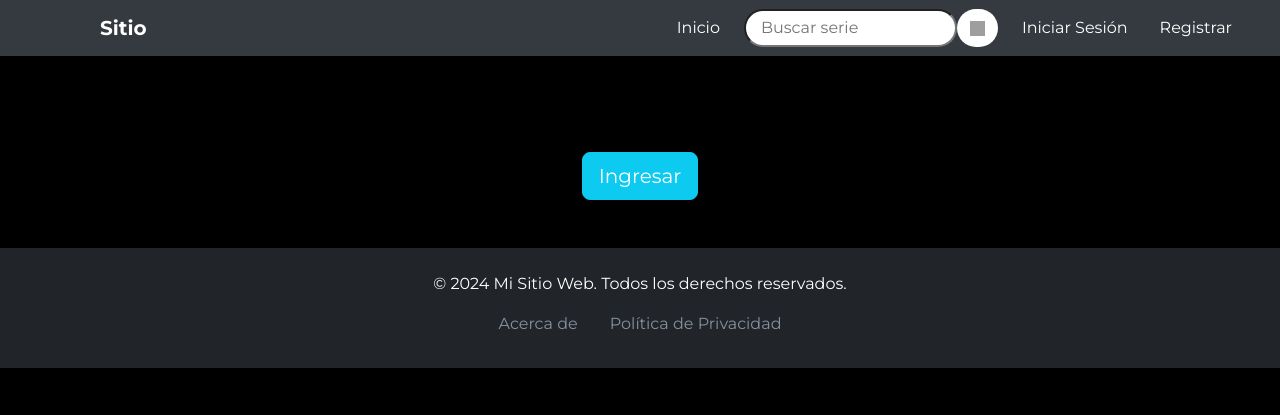
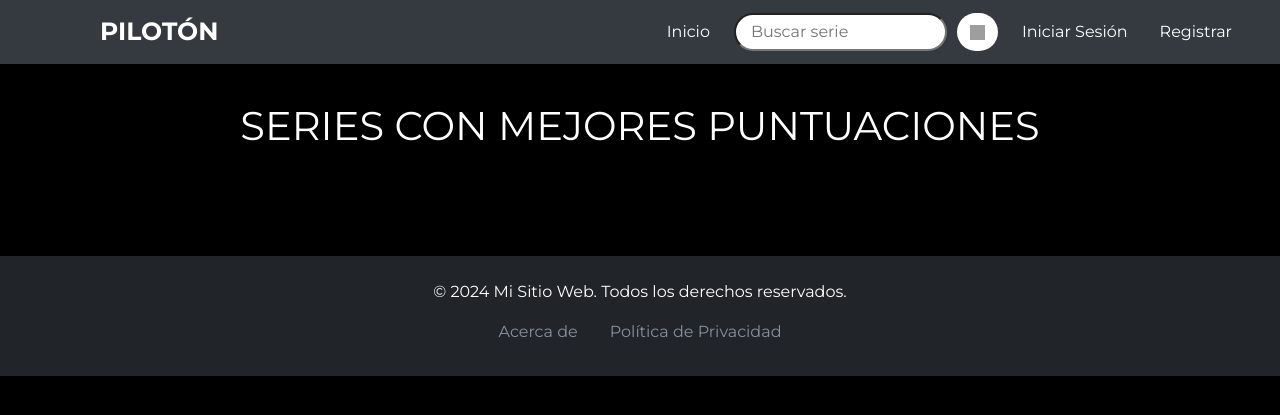
Before and after one commit to cancemagustin/EntregaFinal_Cancelare, a Django app: page / in a window 1280 px wide. Shown: the top 415 px of the page. Run offline with Django 5.2, Linux system fonts and the light colour scheme; data that the repository does not hold is empty; some libraries are stand-ins or nearby versions; grey boxes are pictures that could not be loaded.

Commit message:
proyecto finalizado, PILOTÓN

```diff
--- a/Main/templates/Main/base.html
+++ b/Main/templates/Main/base.html
@@ -18,7 +18,7 @@
 <body style="background-color: #000000; ">
   <nav class="navbar navbar-expand-lg navbar-dark shadow-sm fixed-top" style="background-color: #343a40;">
     <div class="container-fluid" style="padding-right: 40px; padding-left: 100px;">
-        <a class="navbar-brand fw-bold text-primary text-white" href="{% url 'Main:home' %}">Sitio</a>
+        <a class="navbar-brand fw-bold text-primary text-white" style="font-size:25px" href="{% url 'Main:home' %}">PILOTÓN</a>
         <button class="navbar-toggler border-0" type="button" data-bs-toggle="collapse" data-bs-target="#navbarNav" aria-controls="navbarNav" aria-expanded="false" aria-label="Toggle navigation">
             <span class="navbar-toggler-icon"></span>
         </button>
@@ -32,7 +32,7 @@
                 <li class="nav-item me-3">
                     <form method="get" action="{% url 'Series:serie_list' %}" class="d-flex">
                         <input type="text" name="busqueda" placeholder="Buscar serie" value="{{ request.GET.busqueda }}" style="border-radius: 20px; padding-left: 15px;">
-                        <button type="submit" class="btn" style="border-radius: 20px; background-color: rgb(255, 255, 255);">
+                        <button type="submit" class="btn" style="border-radius: 20px; background-color: rgb(255, 255, 255); margin-left:10px;">
                             <img src="{% get_media_prefix %}logos/lupa.png" alt="" height="15px" width="15px">
                         </button>
                     </form>
--- a/Main/templates/Main/home.html
+++ b/Main/templates/Main/home.html
@@ -1,7 +1,7 @@
 {% extends 'Main/base.html' %}
-
-{% block title_content %}
-{% endblock title_content %}
+{% block title %}
+    Home
+{% endblock title %}
 
 {% block content %}
 
--- a/Main/urls.py
+++ b/Main/urls.py
@@ -7,7 +7,6 @@ from django.conf.urls.static import static
 app_name = 'Main'
 
 urlpatterns = [
-    path('', views.index, name='index'),
-    path('home/', views.home, name='home'),
+    path('', views.home, name='home'),
 ]
 urlpatterns += static(settings.MEDIA_URL, document_root=settings.MEDIA_ROOT)
--- a/Main/views.py
+++ b/Main/views.py
@@ -5,9 +5,6 @@ from django.db.models import Avg
 import random
 
 # Create your views here.
-
-def index(request):
-    return render(request, 'Main/index.html')
 
 def home(request):
     series = Serie.objects.all()
```
